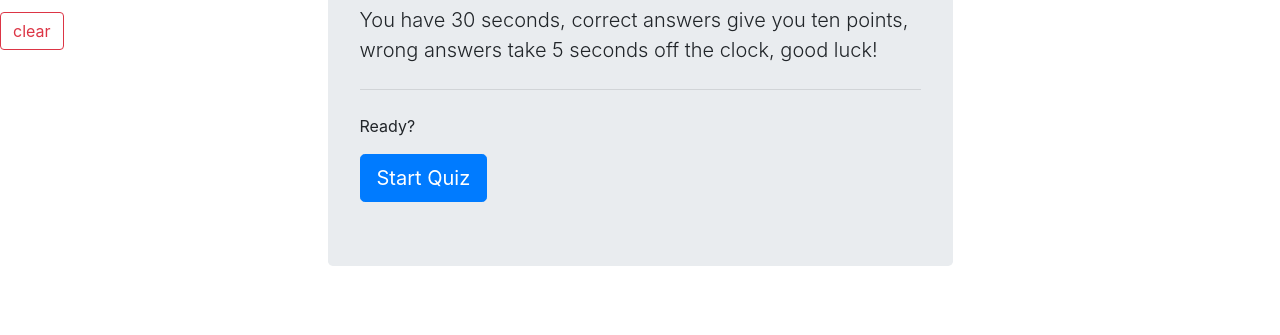
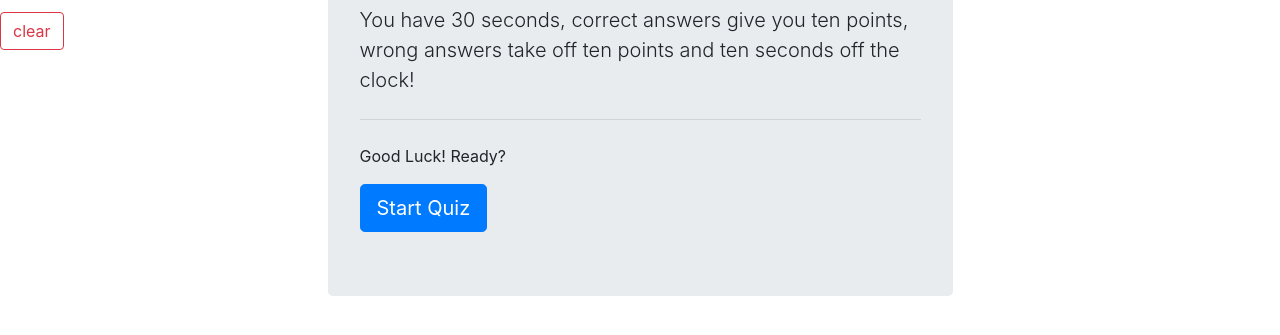
Before and after one commit to SethGreenbaum/Homework4, a plain HTML site: page index.html in a window 1280 px wide. Shown: the part 257-592 px from the top of the page. Drawn offline with nearby package versions, Linux system fonts and the light colour scheme.

Commit message:
fixing game text

```diff
--- a/index.html
+++ b/index.html
@@ -53,9 +53,9 @@
         <div class="col-md-6 justify-content-center">
             <div class="jumbotron" id="question-display">
                 <h1 class="display-4">Test Your Coding Skills!</h1>
-                <p class="lead">You have 30 seconds, correct answers give you ten points, wrong answers take 5 seconds off the clock, good luck!</p>
+                <p class="lead">You have 30 seconds, correct answers give you ten points, wrong answers take off ten points and ten seconds off the clock!</p>
                 <hr class="my-4">
-                <p>Ready?</p>
+                <p>Good Luck! Ready?</p>
                 <a class="btn btn-primary btn-lg" href="#" role="button" id="start-button">Start Quiz</a>
             </div>
             <div class="list-group d-none" id="question-form">
```
